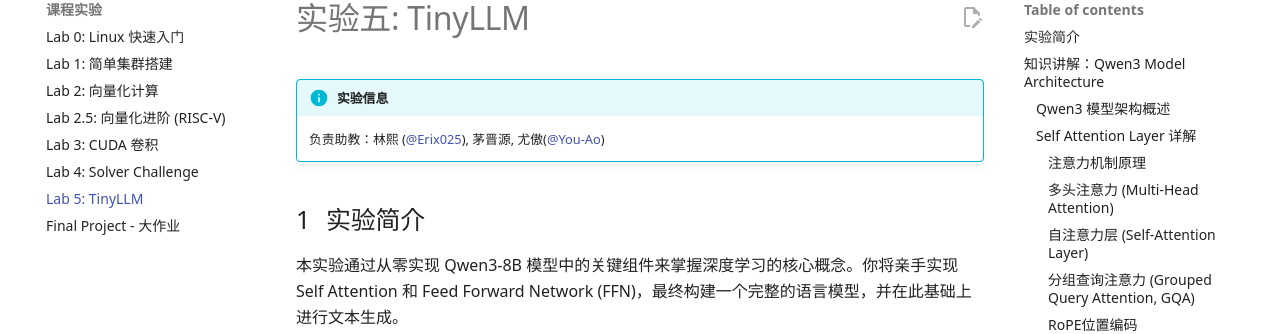
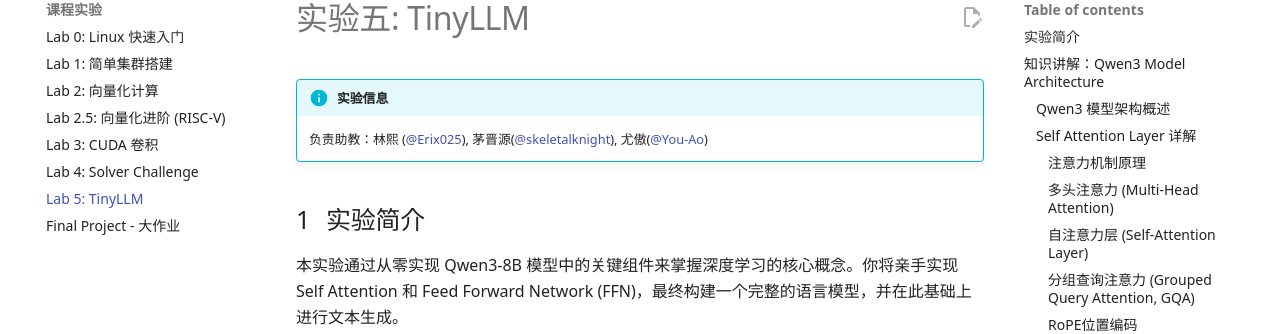
Before and after one commit to wys917/HPC101, an MkDocs documentation site: the page built from docs/lab/Lab5-TinyLLM/index.md, in a window 1280 px wide and 900 px high. Shown: the part 149-483 px from the top of the window. Built offline with MkDocs 1.6.1 and Material for MkDocs 9.7.7, drawn with Linux system fonts in a browser that asks for light colours; some web fonts are replaced; comment, search, counter and statistics services are not loaded.

Commit message:
fix(lab5): update TAs' info

```diff
--- a/docs/lab/Lab5-TinyLLM/index.md
+++ b/docs/lab/Lab5-TinyLLM/index.md
@@ -2,7 +2,7 @@
 
 !!! info "实验信息"
 
-    负责助教：林熙 ([@Erix025](https://github.com/Erix025)), 茅晋源, 尤傲([@You-Ao](https://github.com/You-Ao))
+    负责助教：林熙 ([@Erix025](https://github.com/Erix025)), 茅晋源([@skeletalknight](https://github.com/skeletalknight)), 尤傲([@You-Ao](https://github.com/You-Ao))
 
 ## 实验简介
 
```
